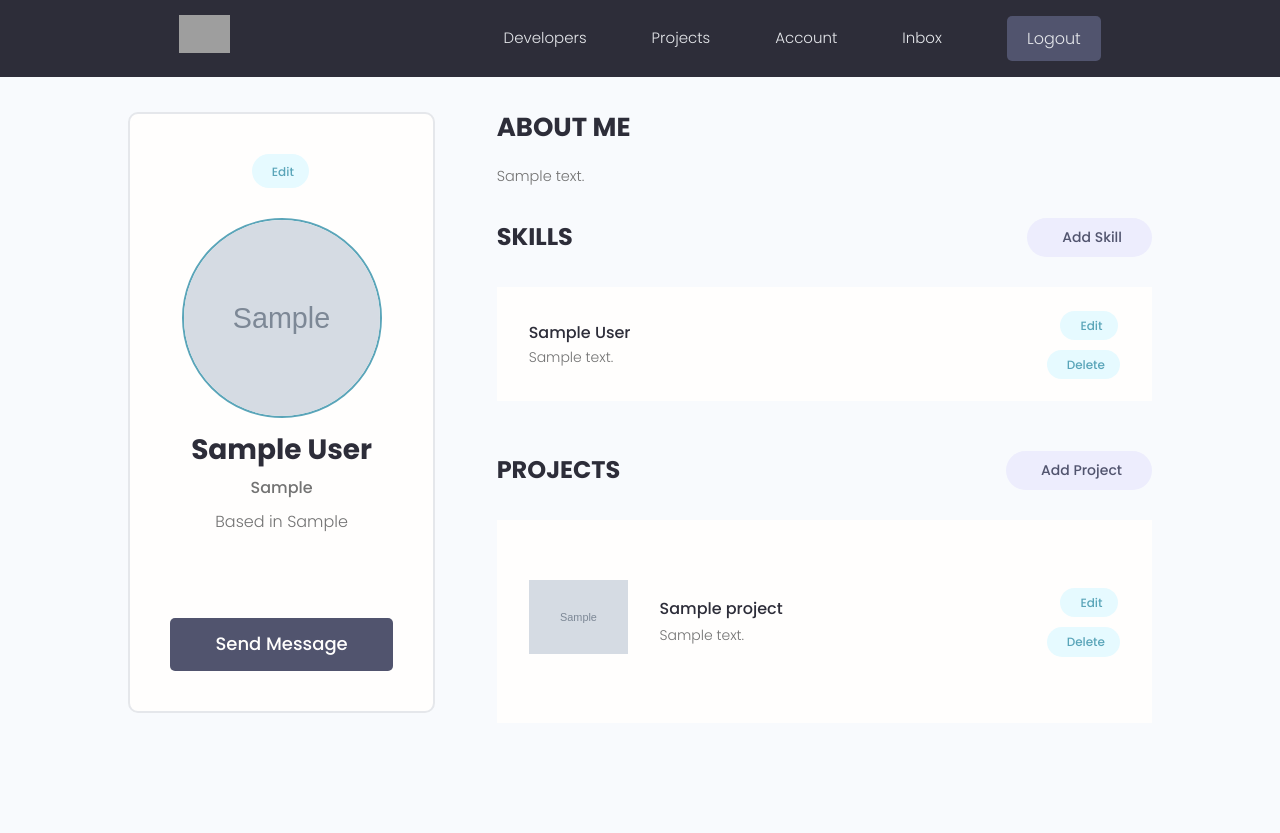
After one commit to ahnge/devsearch, a Django app: page /account/ in a window 1280 px wide. The commit adds this page. Run offline with Django 4.2, Linux system fonts and the light colour scheme; a user stored in the database is signed in; tables that the repository leaves empty hold one stand-in row (values such as "Sample post"); grey boxes marked "Sample" are stand-in pictures; some libraries are stand-ins or nearby versions; grey boxes are pictures that could not be loaded.

Commit message:
:package: created the account page to edit
📦 install theme for the account page and render the data from database
created view and route for the acc page

```diff
--- a/templates/navbar.html
+++ b/templates/navbar.html
@@ -18,8 +18,8 @@
                 <li class="header__menuItem"><a href="{% url 'projects:all_pjs' %}">Projects</a></li>
 
                 {% if request.user.is_authenticated %}
+                <li class="header__menuItem"><a href="{% url 'users:user_account' %}">Account</a></li>
                 <li class="header__menuItem"><a href="{% url 'users:all' %}">Inbox</a></li>
-                <li class="header__menuItem"><a href="{% url 'users:all' %}">Account</a></li>
                 <li class="header__menuItem"><a href="{% url 'users:logout' %}" class="btn btn--sub">Logout</a></li>
                 {% else %}
                 <li class="header__menuItem"><a href="{% url 'users:login' %}" class="btn btn--sub">Login/Sign Up</a>
--- a/templates/registration/login_register.html
+++ b/templates/registration/login_register.html
@@ -49,7 +49,8 @@
             <p>Hello Developer, Welcome Back!</p>
         </div>
 
-        <form action="{% url 'users:login' %}" class="form auth__form" method="post">
+        <form action="{% url 'users:login' %}{% if next %}?next={{next}}{% endif %}" class="form auth__form"
+            method="post">
             {% csrf_token %}
             <!-- Input:Email -->
             <div class="form__field">
--- /dev/null
+++ b/users/templates/users/account.html
@@ -0,0 +1,105 @@
+{% extends 'main.html' %}
+{% load static %}
+
+{% block content %}
+<main class="settingsPage profile my-md">
+  <div class="container">
+    <div class="layout">
+      <div class="column column--1of3">
+        <div class="card text-center">
+          <div class="card__body dev">
+            <a class="tag tag--pill tag--main settings__btn" href="#"><i class="im im-edit"></i> Edit</a>
+            <img class="avatar avatar--xl dev__avatar" src="{{profile.profile_image.url}}" />
+            <h2 class="dev__name">{{profile.name}}</h2>
+            <p class="dev__title">{{profile.short_intro}}</p>
+            <p class="dev__location">Based in {{profile.location}}</p>
+            <ul class="dev__social">
+              {% if profile.social_github %}
+              <li>
+                <a title="Github" href="{{profile.social_github}}" target="_blank"><i class="im im-github"></i></a>
+              </li>
+              {% endif %}
+              {% if profile.social_facebook  %}
+              <li>
+                <a title="Facebook" href="{{profile.social_facebook}}" target="_blank"><i
+                    class="im im-facebook"></i></a>
+              </li>
+              {% endif %}
+              {% if profile.social_linkedin %}
+              <li>
+                <a title="LinkedIn" href="{{profile.social_linkedin}}" target="_blank"><i
+                    class="im im-linkedin"></i></a>
+              </li>
+              {% endif %}
+              {% if profile.social_website  %}
+              <li>
+                <a title="Personal Website" href="{{profile.social_website}}" target="_blank"><i
+                    class="im im-globe"></i></a>
+              </li>
+              {% endif %}
+            </ul>
+            <a href="#" class="btn btn--sub btn--lg">Send Message </a>
+          </div>
+        </div>
+      </div>
+      <div class="column column--2of3">
+        <div class="devInfo">
+          <h3 class="devInfo__title">About Me</h3>
+          <p class="devInfo__about">
+            {{profile.bio}}
+          </p>
+        </div>
+        <div class="settings">
+          <h3 class="settings__title">Skills</h3>
+          <a class="tag tag--pill tag--sub settings__btn tag--lg" href="#"><i class="im im-plus"></i> Add Skill</a>
+        </div>
+
+        <table class="settings__table">
+          {% for skill in skills  %}
+          <tr>
+            <td class="settings__tableInfo">
+              <h4>{{skill.name}}</h4>
+              <p>
+                {{skill.description|slice:"150"}}
+              </p>
+            </td>
+            <td class="settings__tableActions">
+              <a class="tag tag--pill tag--main settings__btn" href="#"><i class="im im-edit"></i> Edit</a>
+              <a class="tag tag--pill tag--main settings__btn" href="#"><i class="im im-x-mark-circle-o"></i>
+                Delete</a>
+            </td>
+          </tr>
+          {% endfor %}
+        </table>
+
+        <div class="settings">
+          <h3 class="settings__title">Projects</h3>
+          <a class="tag tag--pill tag--sub settings__btn tag--lg" href="#"><i class="im im-plus"></i> Add Project</a>
+        </div>
+
+        <table class="settings__table">
+          {% for pj in projects  %}
+          <tr>
+            <td class="settings__thumbnail">
+              <a href="{% url 'projects:sg_pj' pj.id %}"><img src="{{pj.featured_image.url}}"
+                  alt="Project Thumbnail" /></a>
+            </td>
+            <td class="settings__tableInfo">
+              <a href="{% url 'projects:sg_pj' pj.id %}">{{pj.title}}</a>
+              <p>
+                {{pj.description|slice:"150"}}
+              </p>
+            </td>
+            <td class="settings__tableActions">
+              <a class="tag tag--pill tag--main settings__btn" href="#"><i class="im im-edit"></i> Edit</a>
+              <a class="tag tag--pill tag--main settings__btn" href="#"><i class="im im-x-mark-circle-o"></i>
+                Delete</a>
+            </td>
+          </tr>
+          {% endfor %}
+        </table>
+      </div>
+    </div>
+  </div>
+</main>
+{% endblock content %}
--- a/users/urls.py
+++ b/users/urls.py
@@ -10,4 +10,5 @@ urlpatterns = [
 
     path('', views.Profiles.as_view(), name="all"),
     path('profile/<str:pk>/', views.UserProfile.as_view(), name="user_profile"),
+    path('account/', views.UserAccount.as_view(), name="user_account"),
 ]
--- a/users/views.py
+++ b/users/views.py
@@ -3,6 +3,7 @@ from django.views import View
 from django.contrib.auth.models import User
 from django.contrib.auth import authenticate, login, logout
 from django.contrib import messages
+from django.contrib.auth.mixins import LoginRequiredMixin
 from .models import Profile
 from .forms import UserCreateForm
 
@@ -15,7 +16,12 @@ class LoginView(View):
     def get(self, req):
         if req.user.is_authenticated:
             return redirect('users:all')
-        return render(req, self.template_name)
+
+        ctx = {}
+        if req.GET:
+            next = req.GET['next']
+            ctx = {'next': next}
+        return render(req, self.template_name, ctx)
 
     def post(self, req):
         username = req.POST['username'].lower()
@@ -90,3 +96,15 @@ class UserProfile(View):
                'other_skills': other_skills}
 
         return render(req, self.template_name, ctx)
+
+
+class UserAccount(LoginRequiredMixin, View):
+    template_name = 'users/account.html'
+    login_url = '/login/'
+
+    def get(self, req):
+        profile = req.user.profile
+        skills = profile.skill_set.all()
+        projects = profile.project_set.all()
+        ctx = {'profile': profile, 'skills': skills, 'projects': projects}
+        return render(req, self.template_name, ctx)
```
